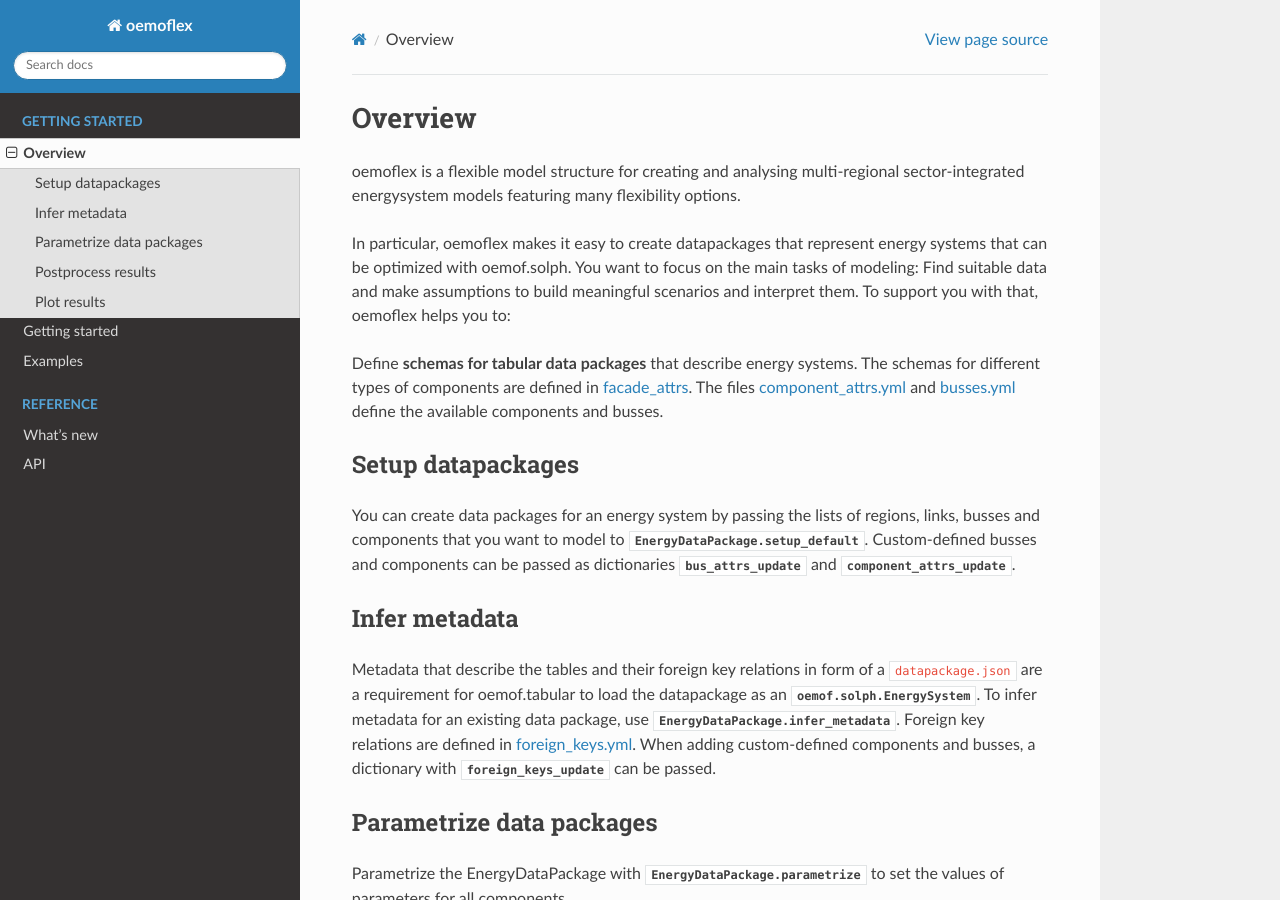
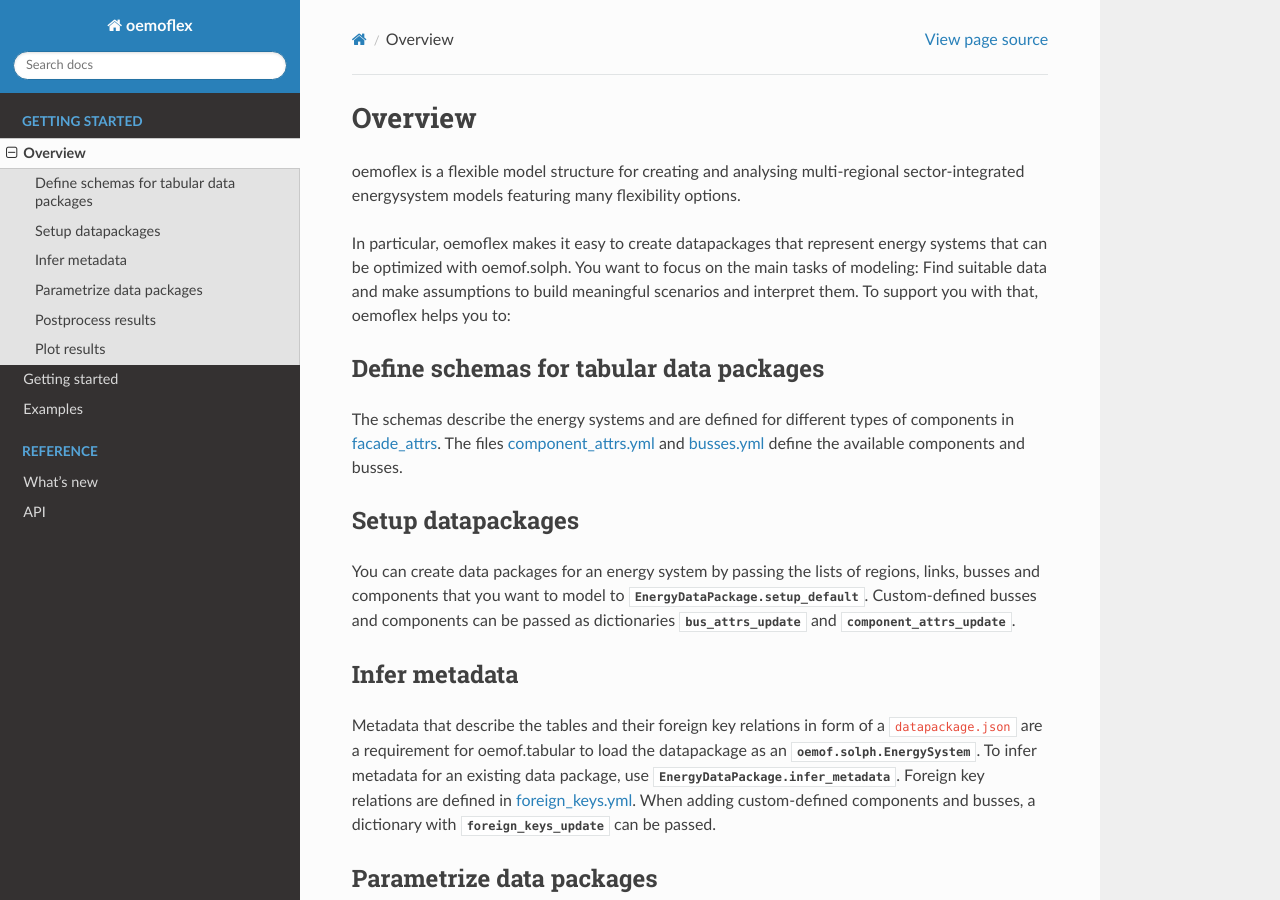
Before and after one commit to rl-institut/oemoflex, a Sphinx documentation site: the page built from docs/overview.rst, in a window 1280 px wide and 900 px high. Built offline with Sphinx 7.4.7 and the Read the Docs theme 2.0.0, drawn with Linux system fonts in a browser that asks for light colours.

Commit message:
Register schemas as section headline

```diff
--- a/docs/overview.rst
+++ b/docs/overview.rst
@@ -12,8 +12,12 @@ energy systems that can be optimized with oemof.solph. You want to focus on the
 modeling: Find suitable data and make assumptions to build meaningful scenarios and interpret them.
 To support you with that, oemoflex helps you to:
 
-Define **schemas for tabular data packages** that describe energy systems. The schemas for different
-types of components are defined in
+
+Define schemas for tabular data packages
+========================================
+
+The schemas describe the energy systems and are defined for different
+types of components in
 `facade_attrs <https://github.com/rl-institut/oemoflex/tree/dev/oemoflex/model/facade_attrs>`_.
 The files `component_attrs.yml <https://github.com/rl-institut/oemoflex/blob/dev/oemoflex/model/component_attrs.yml>`_
 and `busses.yml <https://github.com/rl-institut/oemoflex/blob/dev/oemoflex/model/busses.yml>`_
```
